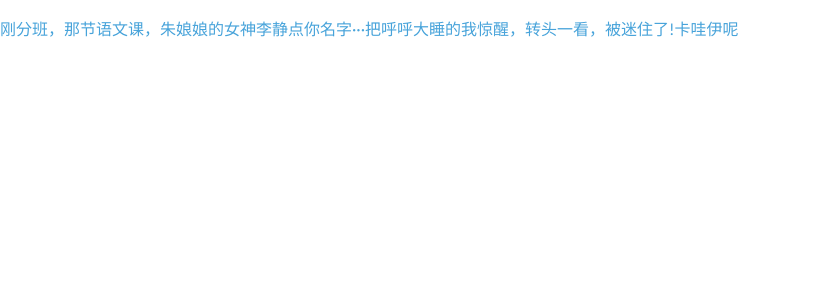
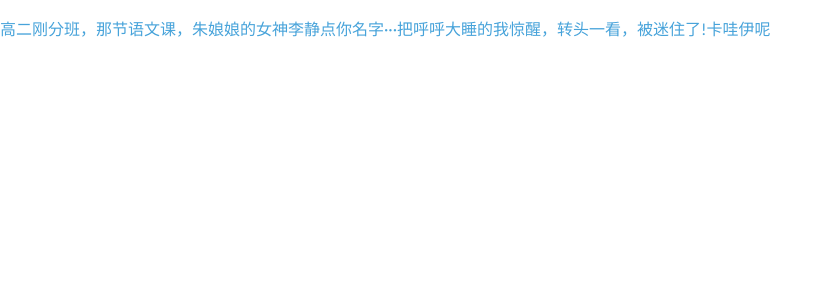
Before and after one commit to szhxyf1314/szhxyf1314.github.io, a Jekyll site: the page built from _posts/2014-04-06-one.md, in a window 1280 px wide. Shown: the top 300 px of the page, without its empty margins (0-832 px from the left). Built offline with Jekyll 4.4.1, drawn with Linux system fonts in a browser that asks for light colours; Markdown is read by kramdown in place of the engine named in the settings.

Commit message:
修改网站

```diff
--- a/_posts/2014-04-06-one.md
+++ b/_posts/2014-04-06-one.md
@@ -5,4 +5,5 @@ photo: http://7xpbs3.com1.z0.glb.clouddn.com/西瓜头的萌妹子.jpg
 caption_header: 相识
 caption: 你好可爱啊
 ---
- 刚分班，那节语文课，朱娘娘的女神李静点你名字···把呼呼大睡的我惊醒，转头一看，被迷住了!卡哇伊呢
+
+ 高二刚分班，那节语文课，朱娘娘的女神李静点你名字···把呼呼大睡的我惊醒，转头一看，被迷住了!卡哇伊呢
--- a/index.html
+++ b/index.html
@@ -29,7 +29,8 @@ layout: default
 		{% for post in site.posts %}
 		<li>
 			<figure>
-				<img src="{{ post.photo }}" alt="img"/>
+				<img src="{{ post.photo }}-pic" alt="img"/>
+				 <br/>
 				<figcaption>{{ post.content | markdownify }}</figcaption>
 			</figure>
 		</li>
```
